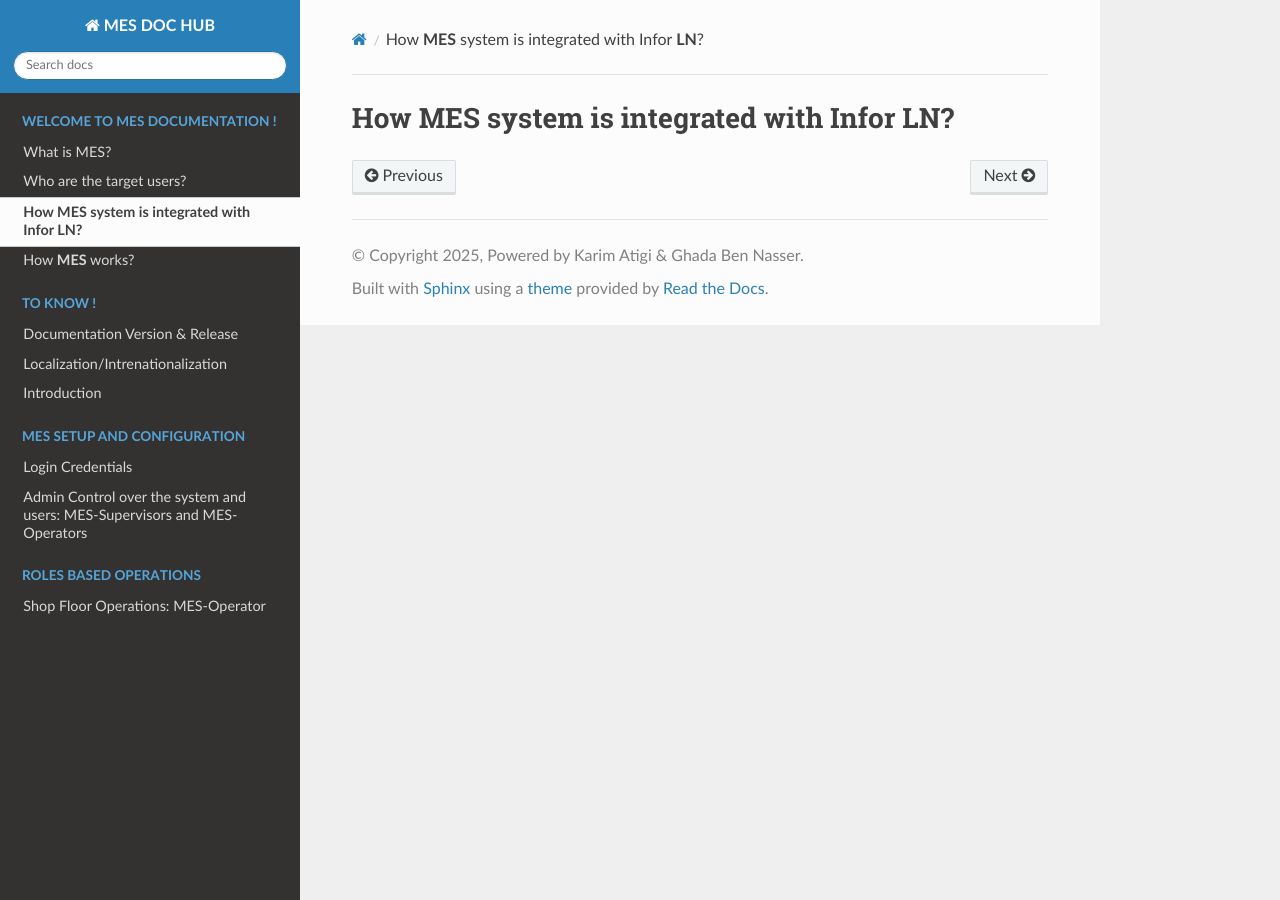
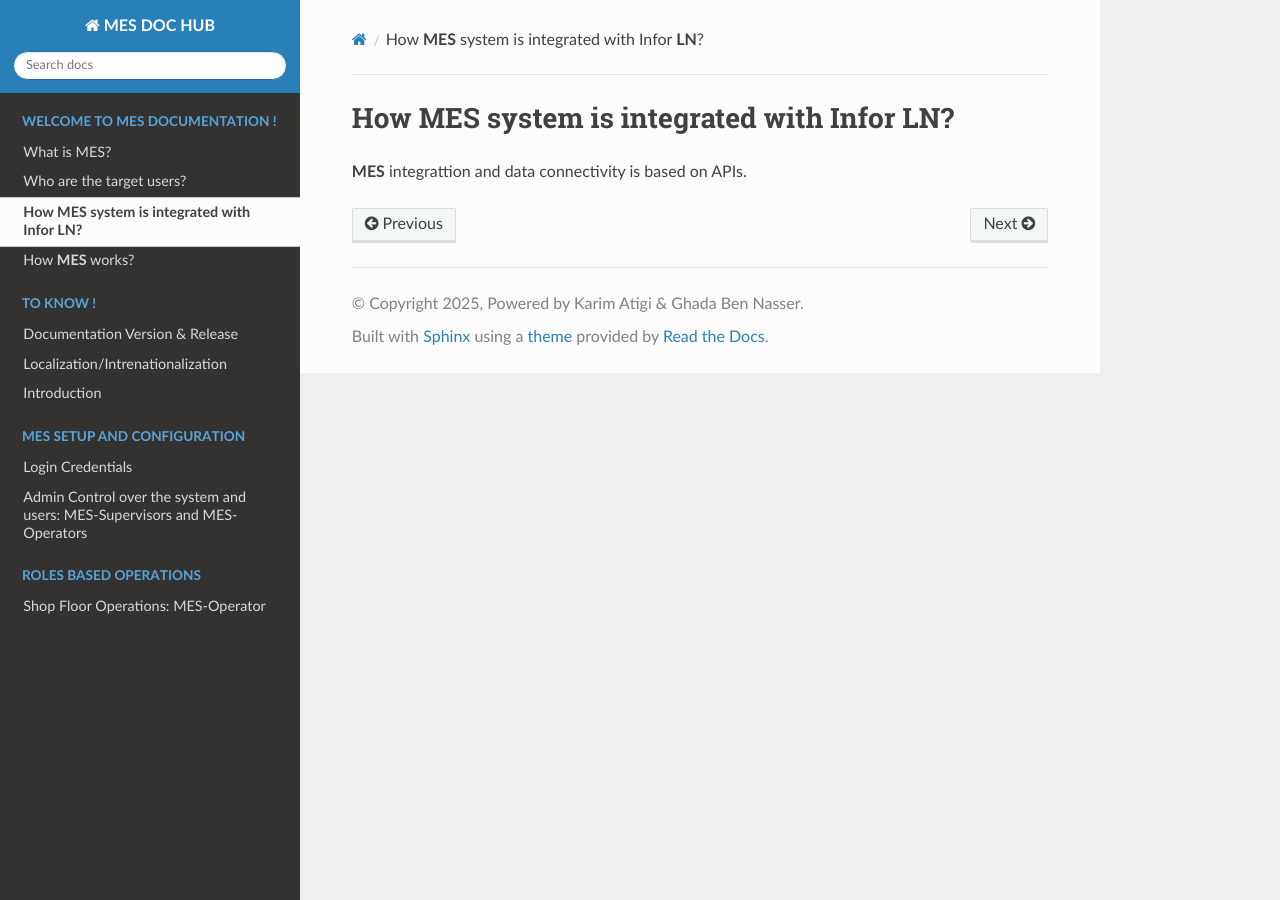
Before and after one commit to ghadiben0/-rtd-tutorial-ghadi2, a Sphinx documentation site: the page built from docs/source/messystem.rst, in a window 1280 px wide. Built offline with Sphinx 7.4.7 and the Read the Docs theme 3.1.0, drawn with Linux system fonts in a browser that asks for light colours.

Commit message:
Update messystem.rst

```diff
--- a/docs/source/messystem.rst
+++ b/docs/source/messystem.rst
@@ -1,2 +1,4 @@
 How **MES** system is integrated with Infor **LN**?
 =========================
+
+**MES** integrattion and data connectivity is based on APIs.
```
